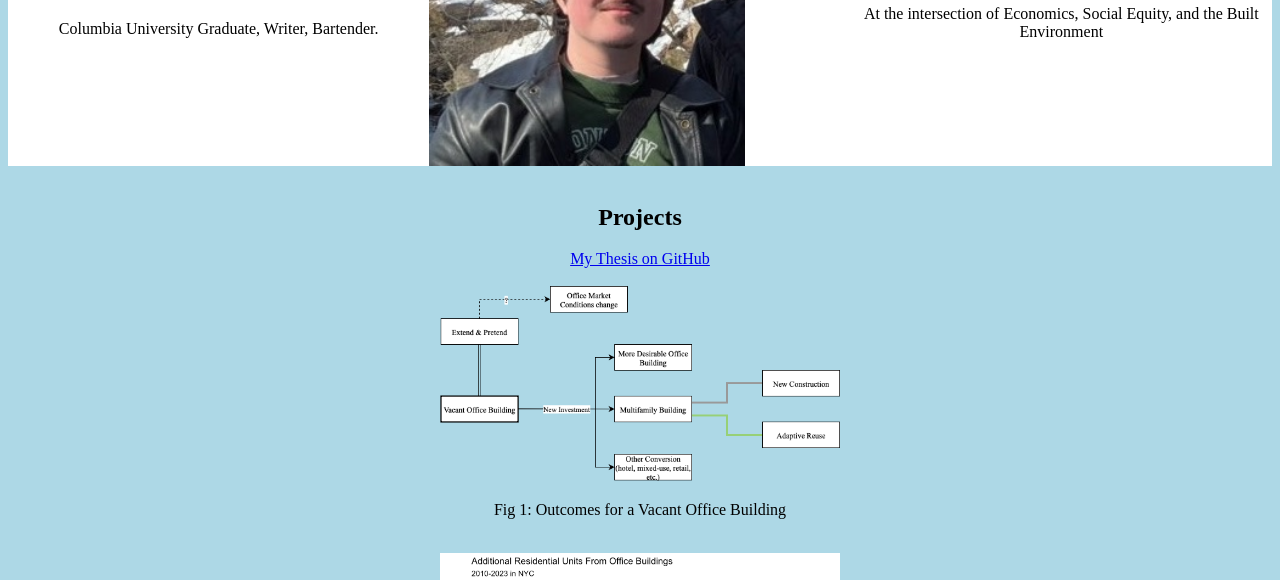
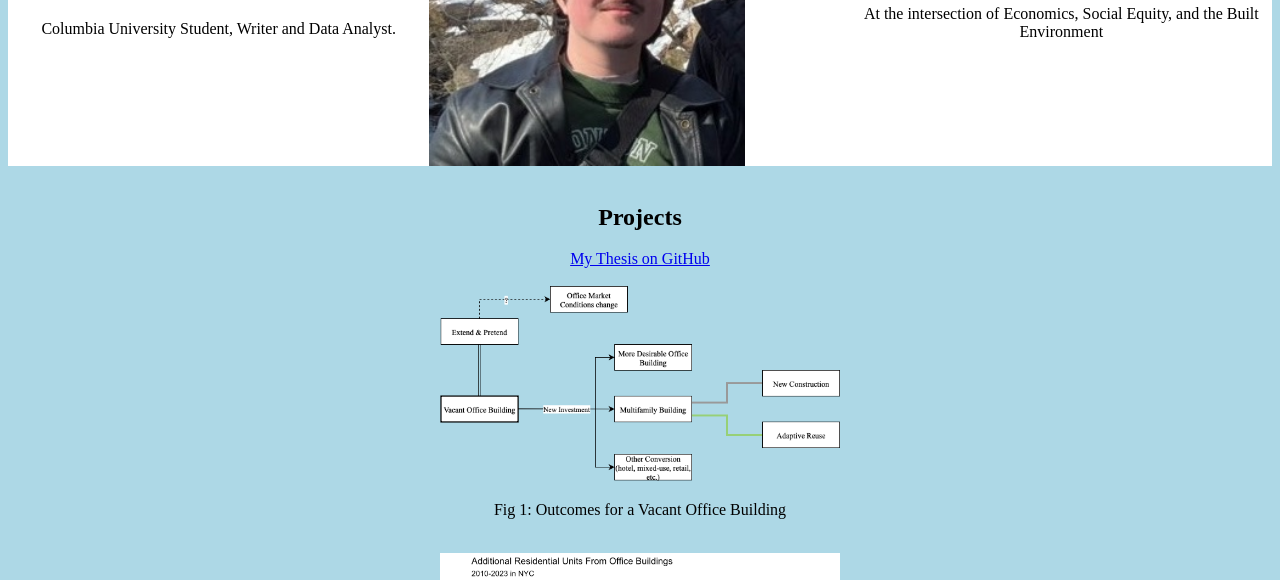
Before and after one commit to SamuelLHirsch/SamuelLHirsch.github.io, a plain HTML site: page index.html in a window 1280 px wide. Shown: the part 179-759 px from the top of the page. Drawn offline with Linux system fonts and the light colour scheme.

Commit message:
Add files via upload

```diff
--- a/index.html
+++ b/index.html
@@ -29,7 +29,7 @@
 
  		 <div class="text-column">
     			<h1>Samuel Hirsch</h1>
-    			<p>Columbia University Graduate, Writer, Bartender.</p>
+    			<p>Columbia University Student, Writer and Data Analyst.</p>
  		 </div>
 
 		<div class="image-column">
```
